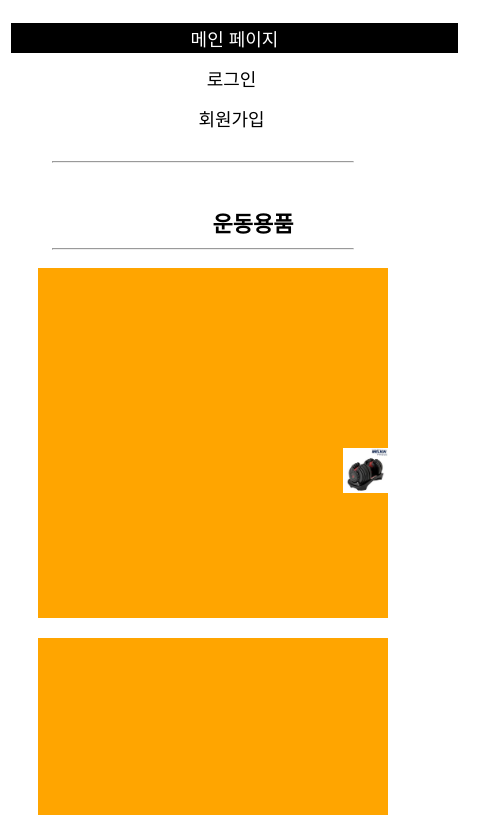
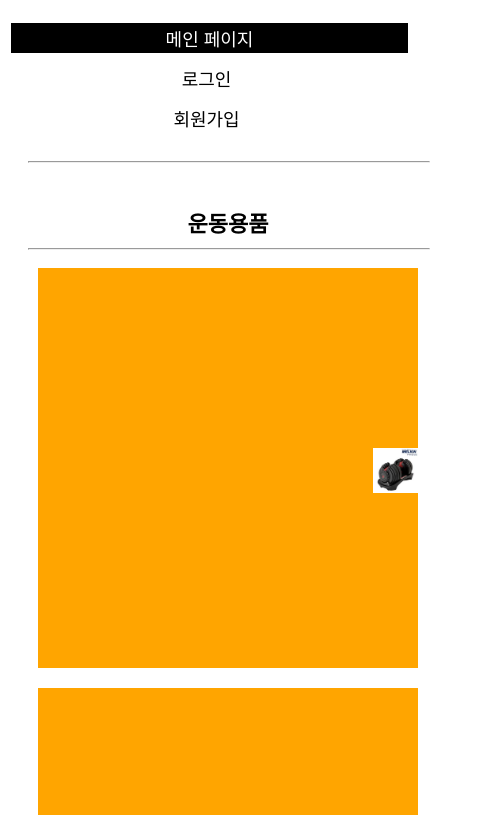
Before and after one commit to 2021147598/HomeworkRepository, a plain HTML site: page LAB4/index.html in a window 390 px wide. Shown: the part 101-916 px from the top of the page, 478 px wide, since content can reach past the window. Drawn offline with Linux system fonts and the light colour scheme.

Commit message:
change width under 480px

```diff
--- a/LAB4/main.css
+++ b/LAB4/main.css
@@ -4,16 +4,16 @@ div { margin: 10px 5px 0px 20px; line-height: 150%; }
 
 @media screen and (max-width: 480px) {
 	.navbar { display: flex; flex-direction: column; flex-wrap: wrap; justify-content: center;}
-	.flex_horizontal { display: flex; flex-direction: column; flex-wrap: wrap; justify-content: center;}
-	.line_light {width: 300px; color:black; size: 2;}
-	.line_heavy {width: 300px; color: black; size: 3;}
-	div.cent_align { margin: 0 auto; width: 450px; text-align: center;}
-	div.display{ display: inline-block; margin: 10px; width: 350px; height: 350px; background-color: orange; overflow: hidden; text-align: right;}
+	.flex_horizontal { display: flex; flex-direction: row; flex-wrap: wrap; justify-content: center;}
+	.line_light {width: 400px; color:black; size: 2;}
+	.line_heavy {width: 400px; color: black; size: 3;}
+	div.cent_align { margin: 0 auto; width: 400px; text-align: center;}
+	div.display{ display: inline-block; margin: 10px; width: 400px; height: 400px; background-color: orange; overflow: hidden; text-align: right;}
 
 }
 @media screen and (min-width: 481px) and (max-width: 800px) {
 	.navbar { display: flex; flex-direction: column; flex-wrap: wrap; justify-content: center;}
-	.flex_horizontal { display: flex; flex-direction: row; flex-wrap: wrap; }
+	.flex_horizontal { display: flex; flex-direction: row; flex-wrap: wrap; justify-content: center;}
 	.line_light {width: 650px; color:black; size: 2;}
 	.line_heavy {width: 650px; color: black; size: 5;}
 	div.cent_align { margin: 0 auto; width: 550px; text-align: center;}
```
